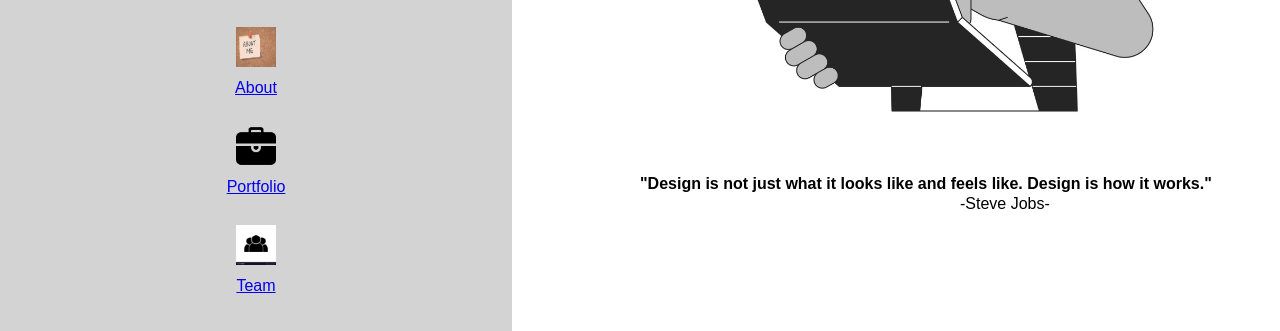
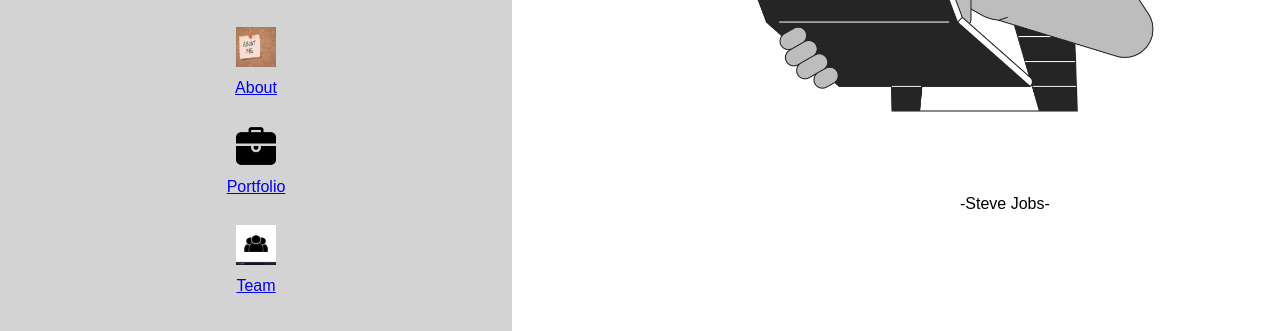
Before and after one commit to Pasan-Anupama/pasan_eportfolio, a plain HTML site: page docs/index.html in a window 1280 px wide. Shown: the part 469-800 px from the top of the page. Drawn offline with Linux system fonts and the light colour scheme.

Commit message:
Update index.html

```diff
--- a/docs/index.html
+++ b/docs/index.html
@@ -44,7 +44,7 @@
     </div>
     <div class="Background">
       <img class="bImg" src="background.jpg" alt="Team" width="40%" />
-      <h4 class="quate" width="50%">"Design is not just what it looks like and feels like. Design is how it works."</h4>
+      <h4 class="quate" width="50%"></h4>
       <p class="owner">-Steve Jobs-</p>
     </div>
 
```
